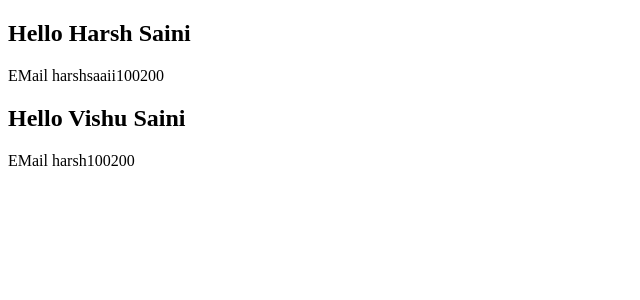
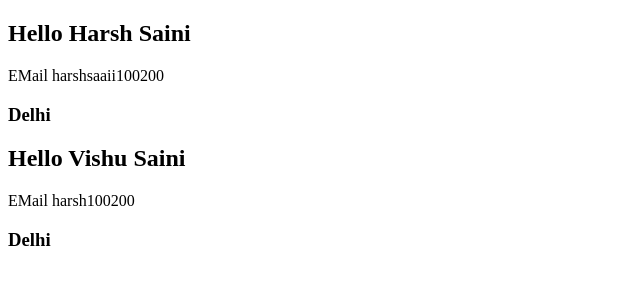
Before and after one commit to 1HarshSaini/React.js_Practice, a React (Create React App) app in the folder react-app/: page / in a window 1280 px wide. Shown: the top 300 px of the page, without its empty margins (0-640 px from the left). Built offline with nearby package versions, Linux system fonts and the light colour scheme.

Commit message:
added src files

```diff
--- a/react-app/src/App.js
+++ b/react-app/src/App.js
@@ -4,8 +4,8 @@ import Student from './Student'
 function App() {
   return (
     <>
-    <Student name={"Harsh Saini"} email={"harshsaaii100200"}/>
-    <Student name={"Vishu Saini"} email={"harsh100200"}/>
+    <Student name={"Harsh Saini"} email={"harshsaaii100200"} other={{address:'Delhi',occupation:'student'}}/>
+    <Student name={"Vishu Saini"} email={"harsh100200"} other={{address:'Delhi',occupation:'student'}}/>
     </>
   )
 }
--- a/react-app/src/Student.js
+++ b/react-app/src/Student.js
@@ -2,8 +2,10 @@ function Student(props){
     return(
         <>
         {/* <h1>This is componnet1</h1> */}
-        <h2>Hello {props.name}</h2>
-        <p>EMail { props.email}</p>
+        <h2>Hello {props.name} </h2>
+        <p>EMail {props.email} </p>
+        <h3>{props.other.address}</h3>
+
         </>
     )
 }
```
